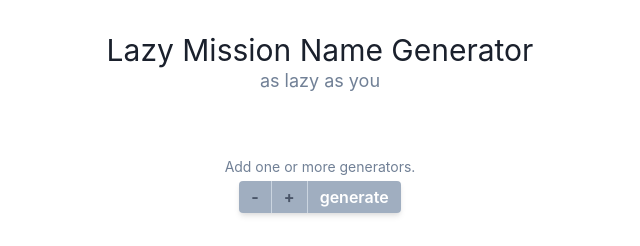
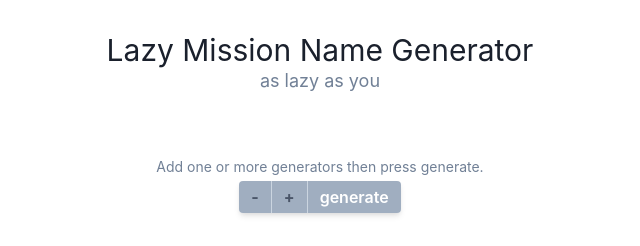
Before and after one commit to zgmrvn/lazy-mission-name-generator, a Vue app: page / in a window 1280 px wide. Shown: the top 246 px of the page, without its empty margins (320-960 px from the left). Built offline with nearby package versions, Linux system fonts and the light colour scheme.

Commit message:
Add better guide text

```diff
--- a/src/App.vue
+++ b/src/App.vue
@@ -15,7 +15,7 @@
 
     <!-- buttons -->
     <p class="text-center text-sm text-gray-600 mb-1">
-      Add one or more generators.
+      Add one or more generators then press generate.
     </p>
 
     <div class="flex justify-center">
```
